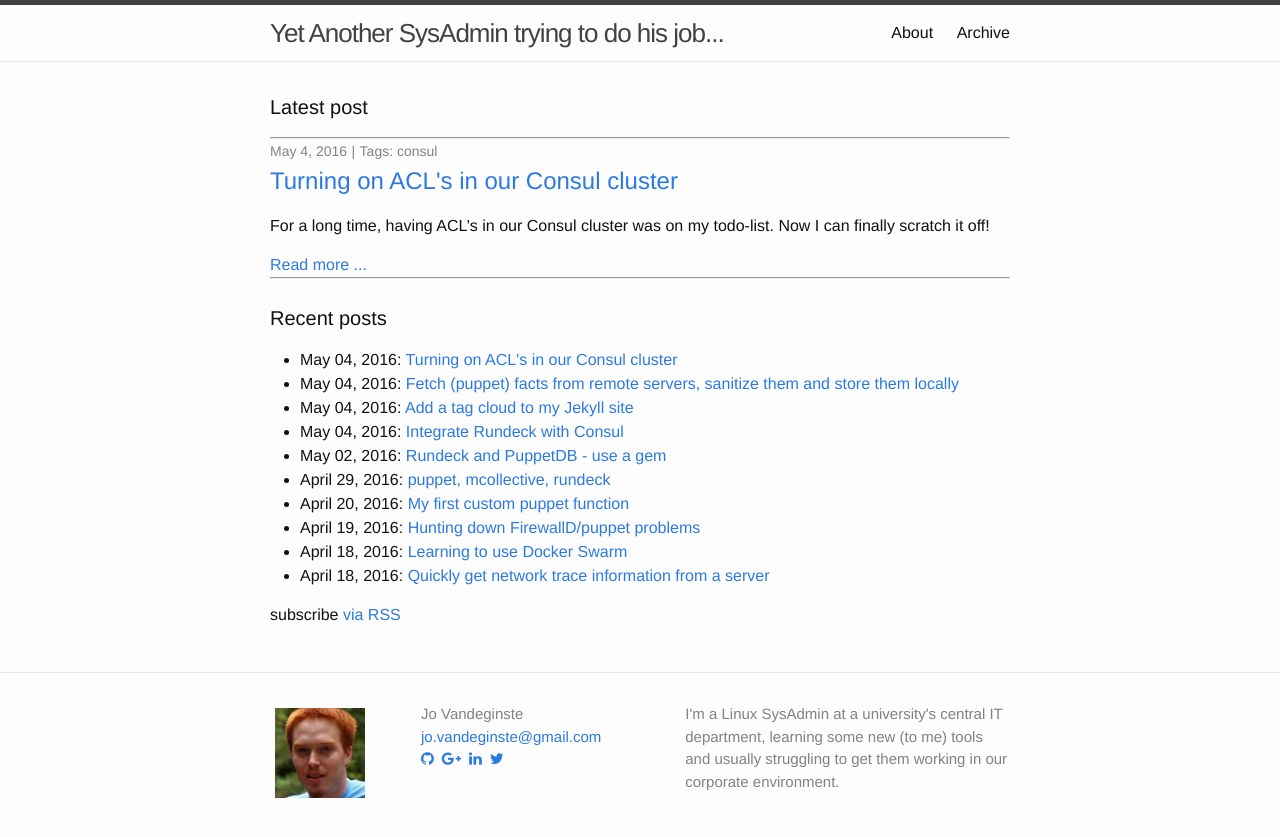
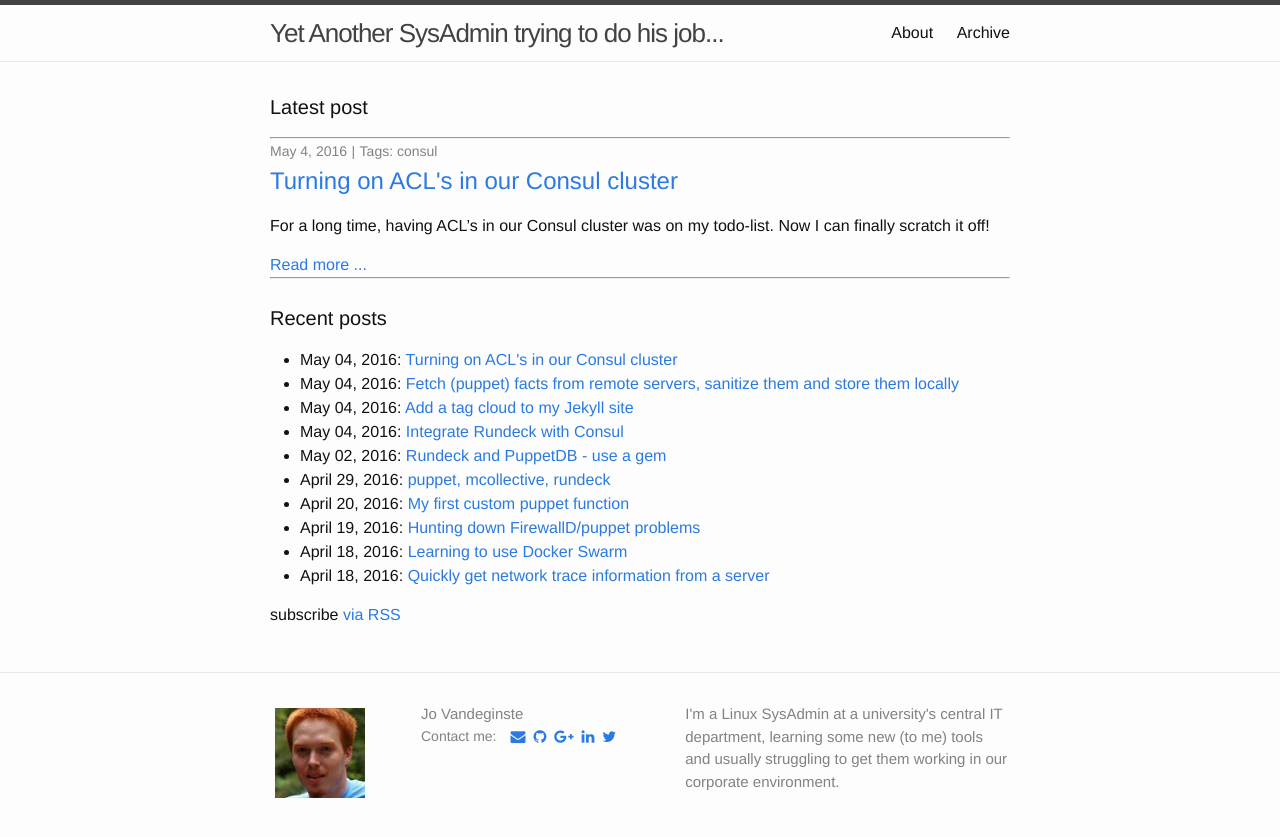
Before and after one commit to jovandeginste/jovandeginste.github.io, a Jekyll site: the page built from index.html, in a window 1280 px wide. Shown: the top 837 px of the page. Built offline with Jekyll 4.4.1, drawn with Linux system fonts in a browser that asks for light colours; nearby versions of some CDN libraries.

Commit message:
Improve share links

```diff
--- a/_includes/footer.html
+++ b/_includes/footer.html
@@ -7,11 +7,8 @@
 			</div>
 
 			<div class="footer-col footer-col-1">
-				<ul class="contact-list">
-					<li>{{ site.name }}</li>
-					<li><a href="mailto:{{ site.email }}">{{ site.email }}</a></li>
-					<li>{% include social-links.html %}</li>
-				</ul>
+				<div>{{ site.name }}</div>
+				{% include social-links.html %}
 			</div>
 
 			<div class="footer-col footer-col-3">
--- a/_includes/social-links.html
+++ b/_includes/social-links.html
@@ -1,12 +1,18 @@
+<p class="share-buttons">Contact me:</p>
+<ul class="share-buttons">
+	{% if site.email %}
+	<li><a class="fa fa-envelope" href="mailto:{{ site.email }}">&nbsp;</a></li>
+	{% endif %}
 	{% if site.github_username %}
-<a href="https://github.com/{{ site.github_username }}" class="fa fa-github">&nbsp;</a>
+	<li><a class="fa fa-github" href="https://github.com/{{ site.github_username }}">&nbsp;</a></li>
 	{% endif %}
 	{% if site.google_plus_username %}
-<a href="https://plus.google.com/+{{ site.google_plus_username }}" class="fa fa-google-plus">&nbsp;</a>
+	<li><a class="fa fa-google-plus" href="https://plus.google.com/+{{ site.google_plus_username }}">&nbsp;</a></li>
 	{% endif %}
 	{% if site.linkedin_username %}
-<a href="https://linkedin.com/in/{{ site.linkedin_username }}" class="fa fa-linkedin">&nbsp;</a>
+	<li><a class="fa fa-linkedin" href="https://linkedin.com/in/{{ site.linkedin_username }}">&nbsp;</a></li>
 	{% endif %}
 	{% if site.twitter_username %}
-<a href="https://twitter.com/{{ site.twitter_username }}" class="fa fa-twitter">&nbsp;</a>
+	<li><a class="fa fa-twitter" href="https://twitter.com/{{ site.twitter_username }}">&nbsp;</a></li>
 	{% endif %}
+</ul>
--- a/_layouts/post.html
+++ b/_layouts/post.html
@@ -17,6 +17,6 @@
 		{{ content }}
 	</div>
 
-	<p class="post-meta">{% include share.html %}</p>
+	<p class="post-share">{% include share.html %}</p>
 	{% include disqus.html %}
 </article>
--- a/_sass/_share.scss
+++ b/_sass/_share.scss
@@ -1,3 +1,5 @@
+@import "_layout.scss";
+
 ul.share-buttons{
 	list-style: none;
 	padding: 0;
@@ -6,3 +8,14 @@
 ul.share-buttons li{
 	display: inline;
 }
+ul.share-buttons a{
+	text-decoration: none;
+	&:hover {
+		color: red;
+	}
+}
+p.share-buttons {
+	@extend .post-meta;
+	float: left;
+	padding-right: 1em;
+}
```
Also changed, not shown: _includes/share.html (+7 -7 lines). Lines whose indentation alone changed are shown as unchanged.
